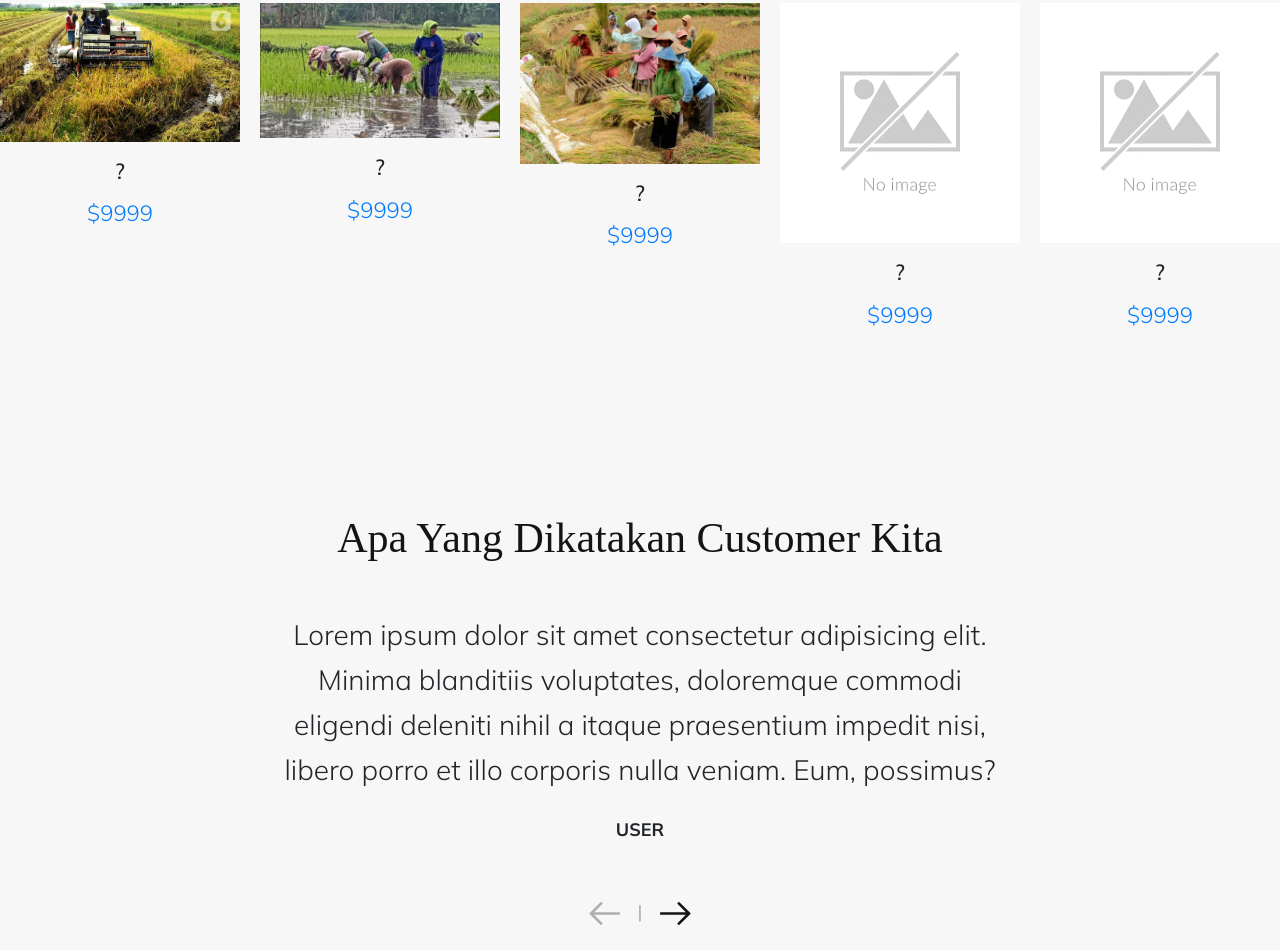
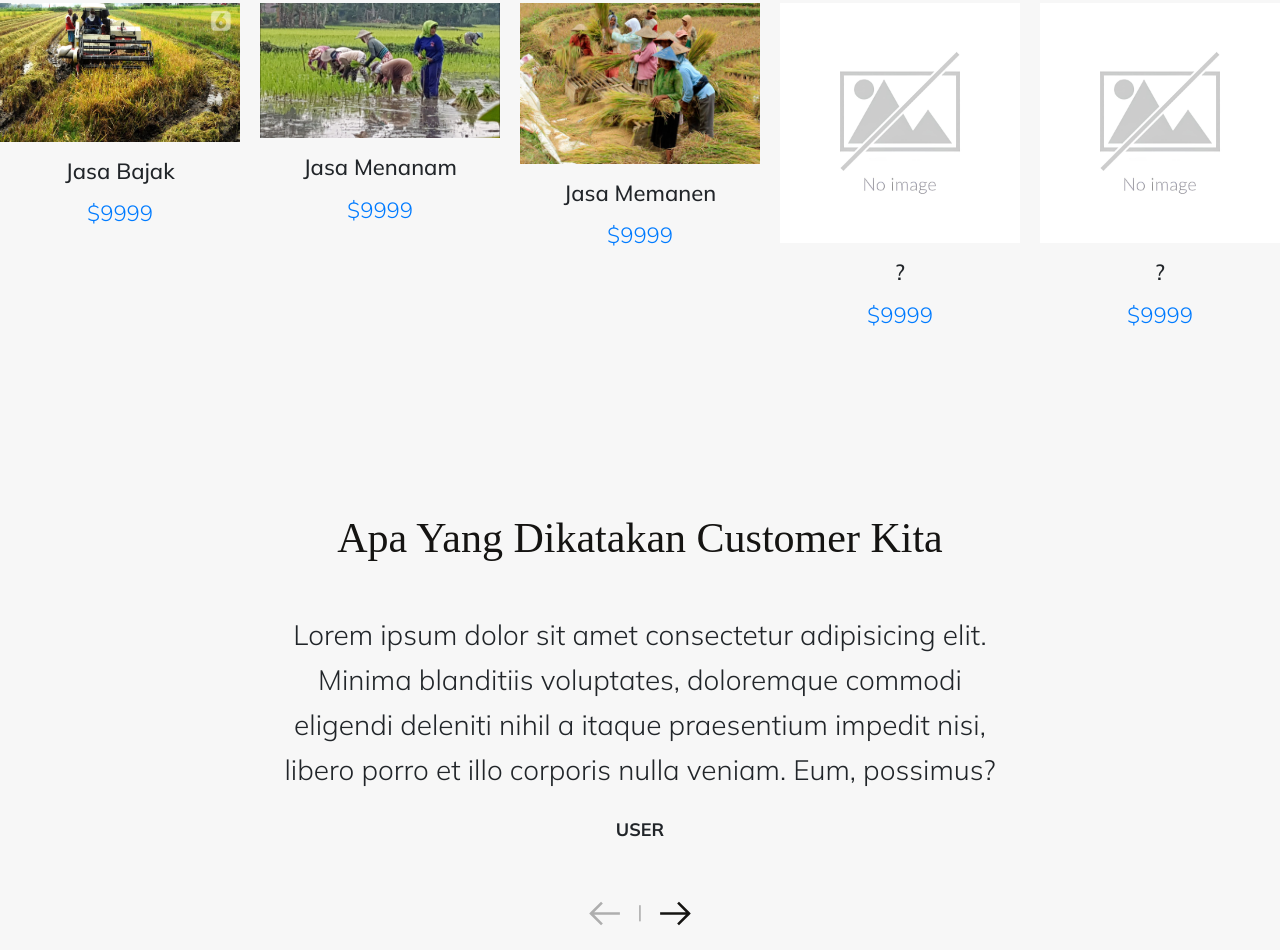
Before and after one commit to XSANUDIN/2023-SI-4310-Web_Cari_Petani_CAPET, a plain HTML site: page Website/capet/index.html in a window 1280 px wide. Shown: the part 1407-2357 px from the top of the page. Drawn offline with nearby package versions, Linux system fonts and the light colour scheme; a web font is replaced by a local one.

Commit message:
Update index.html

```diff
--- a/Website/capet/index.html
+++ b/Website/capet/index.html
@@ -270,7 +270,7 @@
               </div>
               <div class="card-detail text-center pt-3 pb-2">
                 <h5 class="card-title fs-3 text-capitalize">
-                  <a href="single-product.html">?</a>
+                  <a href="single-product.html">Jasa Bajak</a>
                 </h5>
                 <span class="item-price text-primary fs-3 fw-light">$9999</span>
               </div>
@@ -288,7 +288,7 @@
               </div>
               <div class="card-detail text-center pt-3 pb-2">
                 <h5 class="card-title fs-3 text-capitalize">
-                  <a href="single-product.html">?</a>
+                  <a href="single-product.html">Jasa Menanam</a>
                 </h5>
                 <span class="item-price text-primary fs-3 fw-light">$9999</span>
               </div>
@@ -306,7 +306,7 @@
               </div>
               <div class="card-detail text-center pt-3 pb-2">
                 <h5 class="card-title fs-3 text-capitalize">
-                  <a href="single-product.html">?</a>
+                  <a href="single-product.html">Jasa Memanen</a>
                 </h5>
                 <span class="item-price text-primary fs-3 fw-light">$9999</span>
               </div>
```
